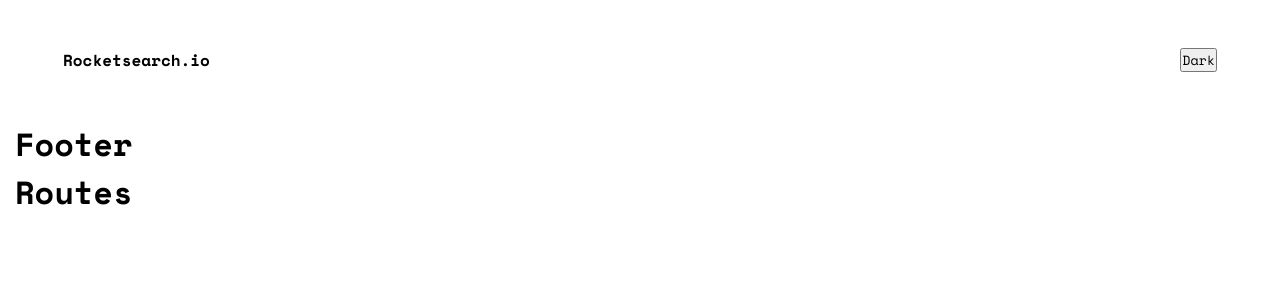
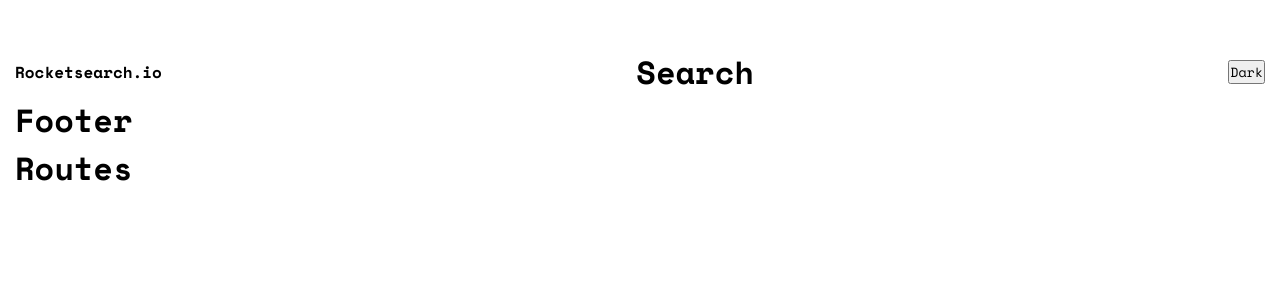
Before and after one commit to akshatsabavat/Rocketsearch.io, a React (Create React App) app: page / in a window 1280 px wide. Shown: the top 300 px of the page. Built offline with nearby package versions, Linux system fonts and the light colour scheme.

Commit message:
feat(Home --Navbar) - initial layout compelete

```diff
--- a/src/components/Navbar/Navbar.js
+++ b/src/components/Navbar/Navbar.js
@@ -1,6 +1,7 @@
 import React from "react";
 import { Link } from "react-router-dom";
 import "../Navbar/Navbar.scss";
+import Search from "../Search/Search";
 
 export default function Navbar() {
   return (
@@ -8,6 +9,7 @@ export default function Navbar() {
       <Link className="NavigationComponent__Link" to="/">
         <p className="NavigationComponent__Link__Logo">Rocketsearch.io</p>
       </Link>
+      <Search />
       <button className="NavigationComponent__ThemeButton">Dark</button>
     </div>
   );
--- a/src/components/Navbar/Navbar.scss
+++ b/src/components/Navbar/Navbar.scss
@@ -1,7 +1,7 @@
 @import "../../styles/mixins";
 
 .NavigationComponent {
-  padding: 3rem;
+  padding-top: 3rem;
   @include make-flex($dir: row, $just: space-between);
   &__Link {
     text-decoration: none;
```
